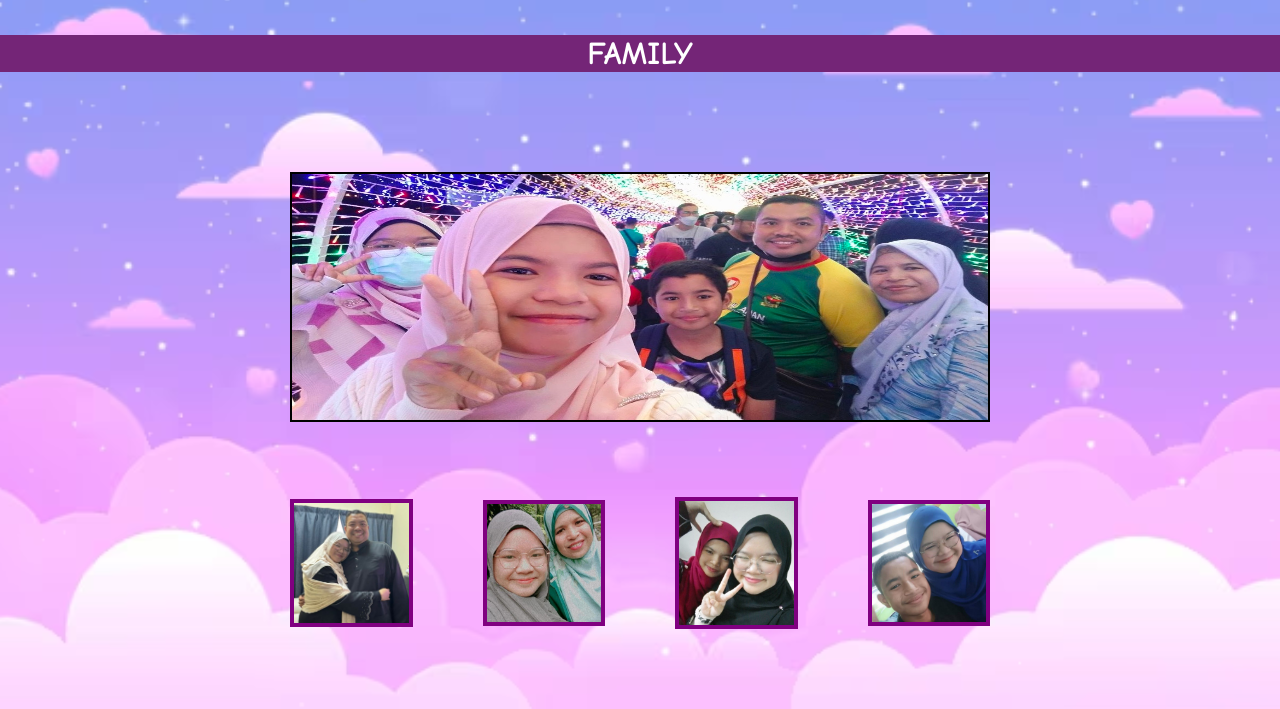
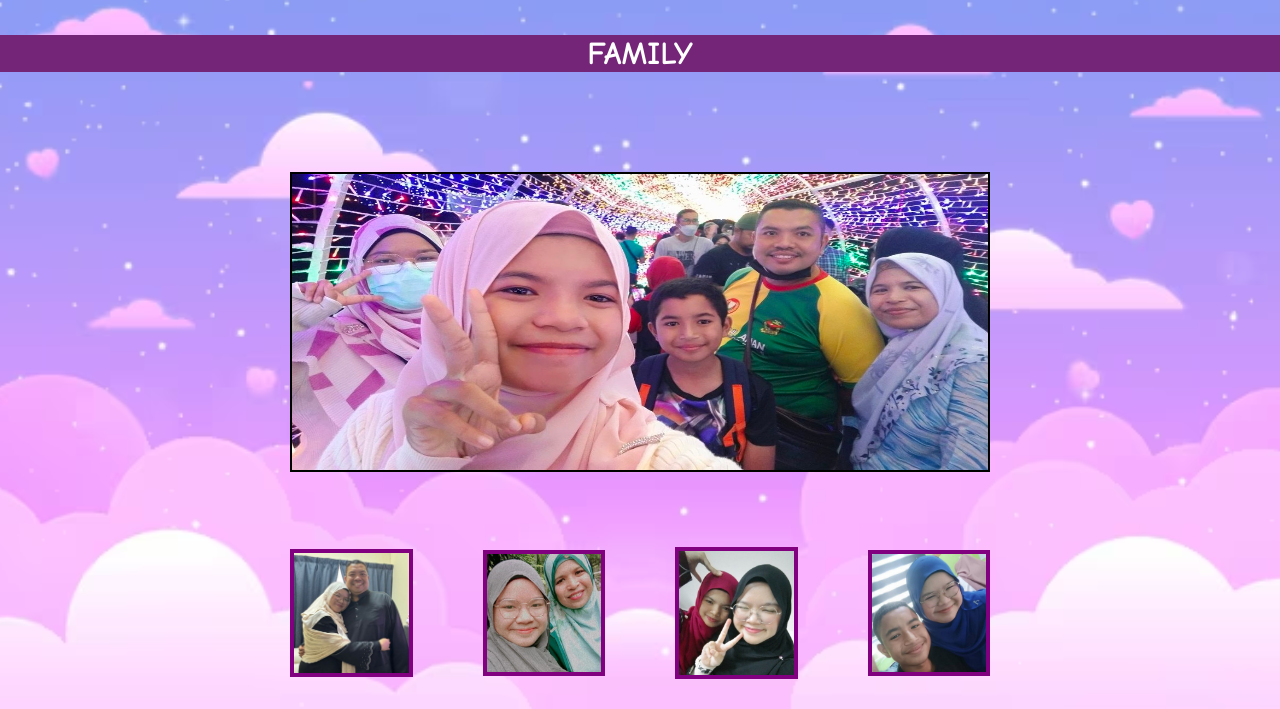
Before and after one commit to nurulatiqah920/iml254, a plain HTML site: page family.html in a window 1280 px wide. Shown: the part 89-798 px from the top of the page. Drawn offline with Linux system fonts and the light colour scheme.

Commit message:
Update family.html

```diff
--- a/family.html
+++ b/family.html
@@ -150,7 +150,7 @@ html {
 <br>
 <table align="center" cellpadding="10" cellspacing="50" width="20%">
 <tr>
-<td colspan="4" align="center"><img src="family/family_header.jpg" width="700" height="250" border="2"></td>
+<td colspan="4" align="center"><img src="family/family_header.jpg" width="700" height="300" border="2"></td>
 </tr>
 
 <tr align="center">
```
